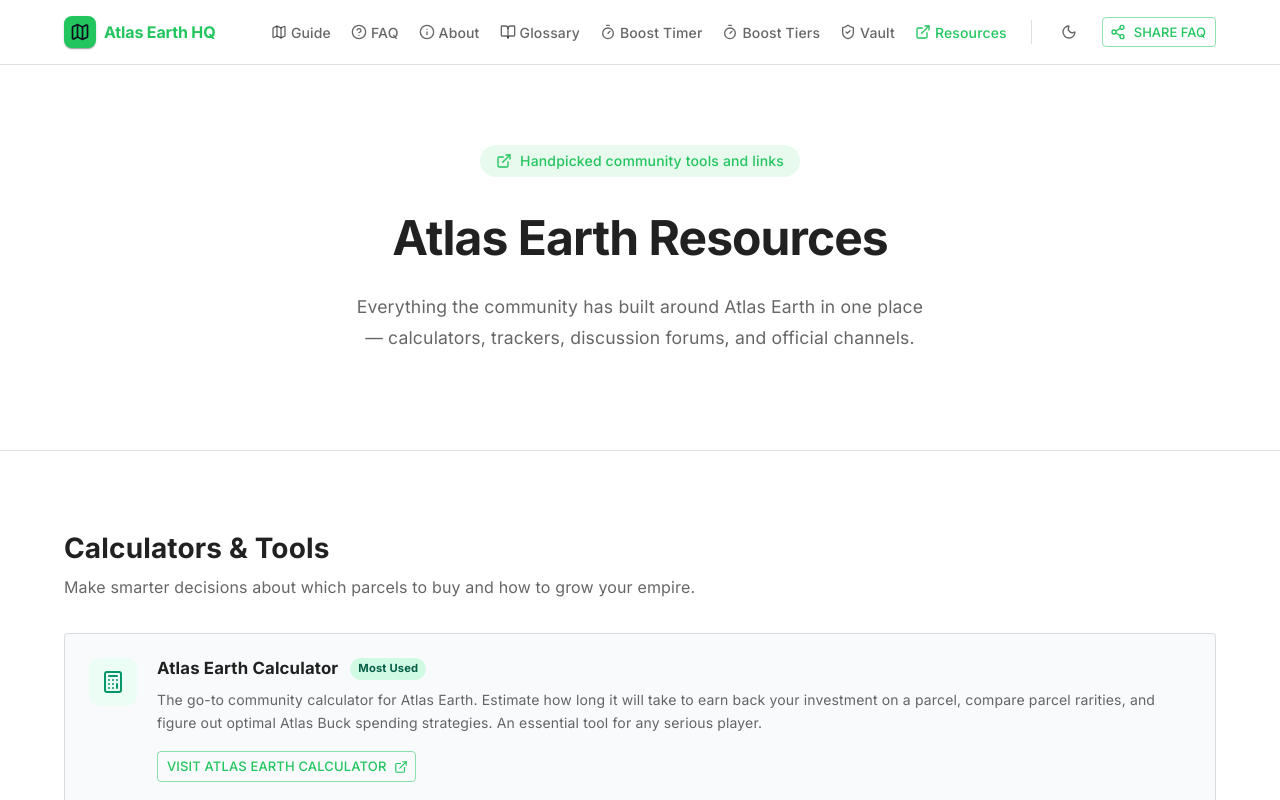
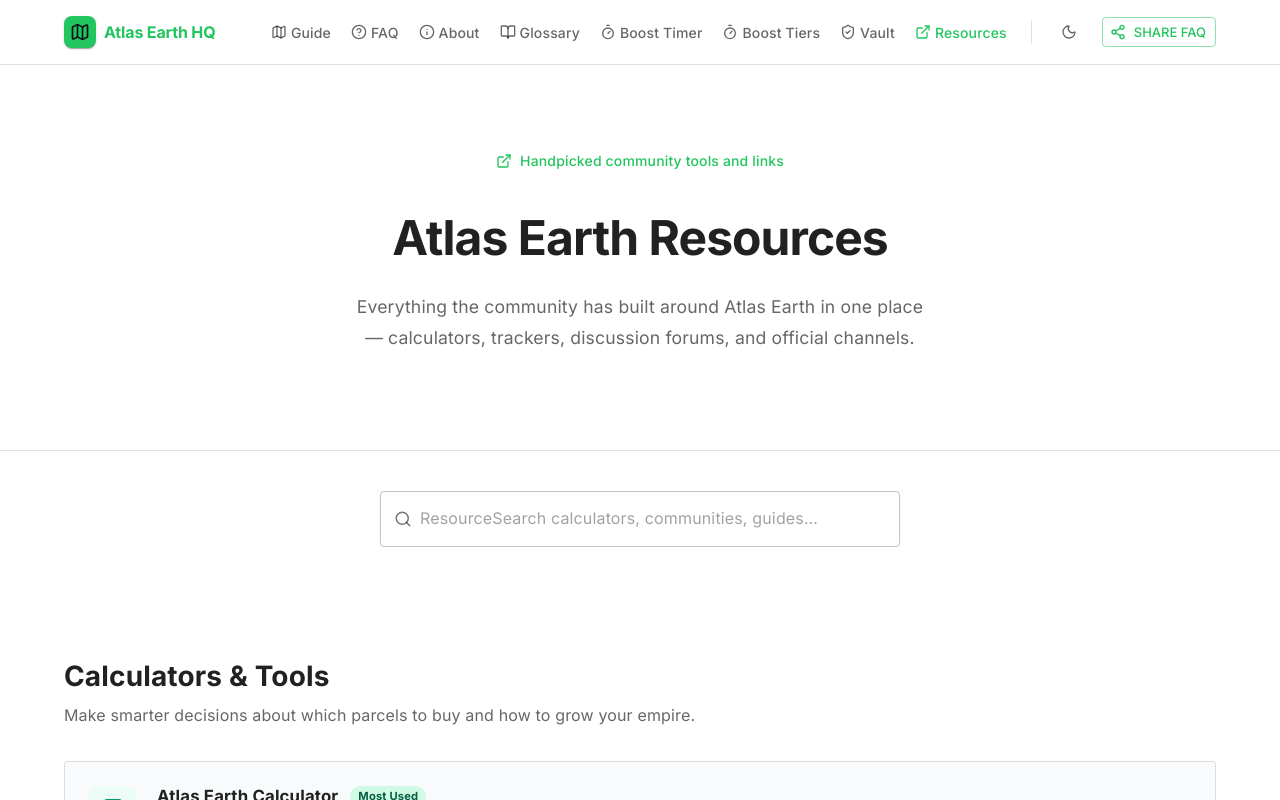
Before and after one commit to Artorias2718/Artorias2718.github.io, a React (Vite) app in the folder view/: page /resources in a window 1280 px wide. Shown: the top 800 px of the page. Built offline with nearby package versions, Linux system fonts and the light colour scheme.

Commit message:
Added Searchbar to Resources page

```diff
--- a/view/src/pages/Contact/index.tsx
+++ b/view/src/pages/Contact/index.tsx
@@ -198,8 +198,8 @@
                 iconBg={() => alpha("#2563eb", 0.1)}
                 iconColor="#2563eb"
                 title="Atlas Earth Facebook Groups"
-                description='Multiple active Facebook groups host tens of thousands of players. Search "Atlas Earth" in Facebook Groups to find the most active communities near you or for your region.'
-                buttonLabel="Search Facebook Groups"
+                description='Multiple active Facebook groups host tens of thousands of players. ResourceSearch "Atlas Earth" in Facebook Groups to find the most active communities near you or for your region.'
+                buttonLabel="ResourceSearch Facebook Groups"
                 href="https://www.facebook.com/groups/search/results/?q=atlas+earth"
               />
             </Grid>
@@ -211,7 +211,7 @@
                 iconColor="primary.main"
                 title="Official FAQ on This Site"
                 description="Before posting a question in any community, check our FAQ first. Over 30 of the most commonly asked questions are answered and searchable."
-                buttonLabel="Search the FAQ"
+                buttonLabel="ResourceSearch the FAQ"
                 href="/faq"
                 external={false}
                 buttonVariant="contained"
--- /dev/null
+++ b/view/src/pages/Resources/ResourceSearch.tsx
@@ -0,0 +1,65 @@
+import { useId } from "react";
+import { Box, IconButton, InputAdornment, TextField, Typography } from "@mui/material";
+import { Search, X } from "lucide-react";
+
+function ResourceSearch({
+                            value,
+                            onChange,
+                            resultCount,
+                        }: {
+    value: string;
+    onChange: (v: string) => void;
+    resultCount: number;
+}) {
+    const inputId = useId();
+
+    return (
+        <Box sx={{ maxWidth: 520, mx: "auto", mt: 5 }}>
+            <TextField
+                id={inputId}
+                type="search"
+                fullWidth
+                value={value}
+                onChange={(e) => onChange(e.target.value)}
+                placeholder="ResourceSearch calculators, communities, guides…"
+                aria-label="ResourceSearch resources"
+                data-testid="input-resource-search"
+                slotProps={{
+                    input: {
+                        startAdornment: (
+                            <InputAdornment position="start">
+                                <Search size={18} aria-hidden="true" />
+                            </InputAdornment>
+                        ),
+                        endAdornment: value ? (
+                            <InputAdornment position="end">
+                                <IconButton
+                                    size="small"
+                                    aria-label="Clear search"
+                                    onClick={() => onChange("")}
+                                    edge="end"
+                                >
+                                    <X size={16} aria-hidden="true" />
+                                </IconButton>
+                            </InputAdornment>
+                        ) : null,
+                    },
+                }}
+            />
+
+            {/* Announce result count to screen readers without stealing focus */}
+            <Typography
+                role="status"
+                aria-live="polite"
+                variant="body2"
+                sx={{ mt: 1.5, color: "text.secondary", minHeight: 20 }}
+            >
+                {value.trim()
+                    ? `${resultCount} ${resultCount === 1 ? "resource" : "resources"} found`
+                    : ""}
+            </Typography>
+        </Box>
+    );
+};
+
+export default ResourceSearch;
--- a/view/src/pages/Resources/index.tsx
+++ b/view/src/pages/Resources/index.tsx
@@ -1,4 +1,6 @@
+import { useMemo, useState } from "react";
 import {
+  alpha,
   Box,
   Button,
   Card,
@@ -6,12 +8,12 @@
   Chip,
   Container,
   Stack,
-  Typography,
-  alpha,
+  Typography
 } from "@mui/material";
 import { ExternalLink, Calculator, Map, MessageCircle, Layers, Globe2 } from "lucide-react";
 import { SiReddit, SiDiscord, SiFacebook, SiYoutube } from "react-icons/si";
 import { ShowChart, TravelExplore } from '@mui/icons-material';
+import ResourceSearch from './ResourceSearch';
 
 // ─── data ─────────────────────────────────────────────────────────────────────
 
@@ -197,6 +199,29 @@
   "In-App":           { bg: "#ede9fe", color: "#5b21b6" },
 };
 
+type Section = (typeof resources)[number];
+
+const norm = (s: string) => s.toLowerCase();
+
+function filterResources(query: string): Section[] {
+    const terms = query.trim().toLowerCase().split(/\s+/).filter(Boolean);
+    if (terms.length === 0) return resources;
+
+    return resources
+        .map((section) => {
+            // If the section heading itself matches, keep the whole section.
+            const sectionHay = norm(`${section.category} ${section.description}`);
+            if (terms.every((t) => sectionHay.includes(t))) return section;
+
+            const items = section.items.filter((item) => {
+                const hay = norm(`${item.name} ${item.description} ${item.badge ?? ""}`);
+                return terms.every((t) => hay.includes(t));
+            });
+            return { ...section, items };
+        })
+        .filter((section) => section.items.length > 0);
+}
+
 // ─── ResourceCard ─────────────────────────────────────────────────────────────
 
 function ResourceCard({ item }: { item: (typeof resources)[0]["items"][0] }) {
@@ -298,13 +323,22 @@
 // ─── Page ─────────────────────────────────────────────────────────────────────
 
 export default function Resources() {
+
+  const [query, setQuery] = useState("");
+  const visible = useMemo(() => filterResources(query), [query]);
+  const resultCount = useMemo(() =>
+      visible.reduce(
+          (n, s) => n + s.items.length, 0),
+      [visible]
+  );
+
   return (
     <Box sx={{ width: "100%" }}>
       {/* Hero */}
       <Box
         component="section"
         sx={{
-          bgcolor: "background.default",
+          bgColor: "background.default",
           pt: 10,
           pb: 12,
           borderBottom: "1px solid",
@@ -322,7 +356,7 @@
               px: 2,
               py: 0.75,
               borderRadius: 99,
-              bgcolor: (t) => alpha(t.palette.primary.main, 0.1),
+              bgColor: (t) => alpha(t.palette.primary.main, 0.1),
               color: "primary.main",
               mb: 4,
             }}
@@ -361,11 +395,15 @@
         </Container>
       </Box>
 
+        <Container>
+            <ResourceSearch value={query} onChange={setQuery} resultCount={resultCount} />
+        </Container>
+
       {/* Resource sections */}
-      <Box component="section" sx={{ py: 10, bgcolor: "background.default" }}>
+      <Box component="section" sx={{ py: 10, bgColor: "background.default" }}>
         <Container maxWidth="lg" sx={{ maxWidth: 900 }}>
           <Stack sx={{ gap: 12 }}>
-            {resources.map((section) => (
+            {visible.map((section) => (
               <Box key={section.category}>
                 <Box sx={{ mb: 4 }}>
                   <Typography
@@ -395,7 +433,7 @@
         component="section"
         sx={{
           py: 10,
-          bgcolor: "background.paper",
+          bgColor: "background.paper",
           borderTop: "1px solid",
           borderColor: "divider",
           textAlign: "center",
```
